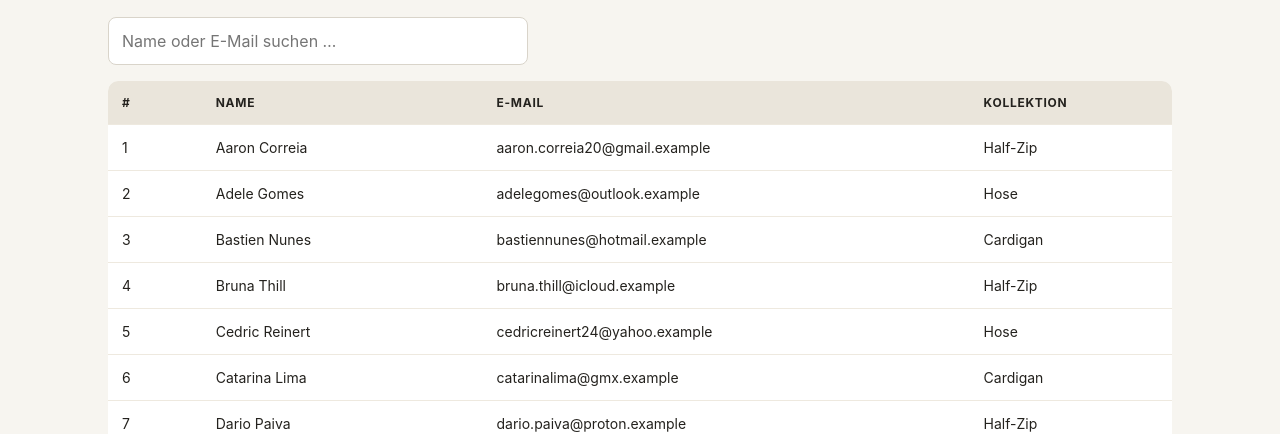
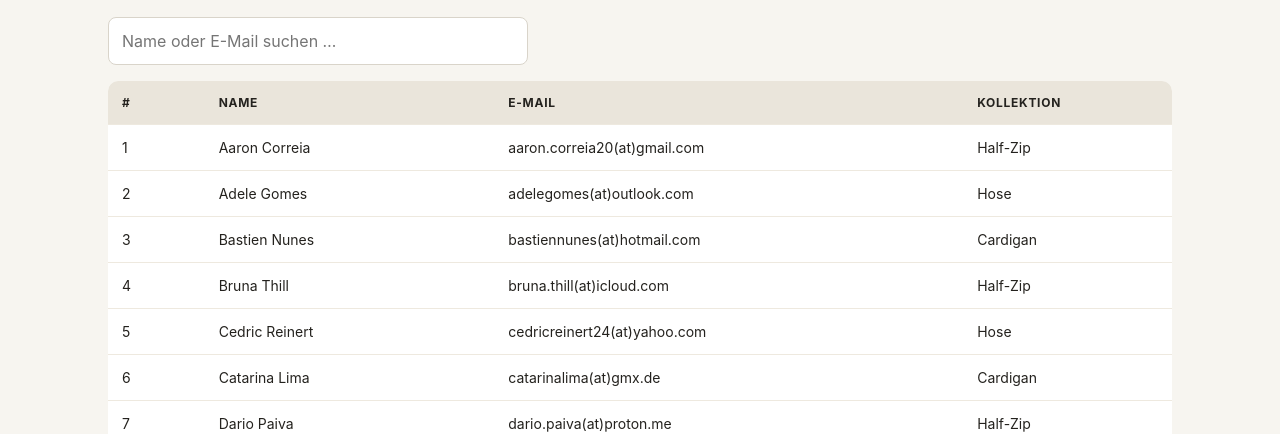
Before and after one commit to stephen6668/Chevalier-et-Roth-, a plain HTML site: page waitlist-preview-180.html in a window 1280 px wide. Shown: the part 370-804 px from the top of the page. Drawn offline with Linux system fonts and the light colour scheme.

Commit message:
Remove reserved example domain references from sample display code

```diff
--- a/waitlist-preview-180.html
+++ b/waitlist-preview-180.html
@@ -8,13 +8,13 @@
 <section class="stats"><div class="stat"><span class="number">180</span><span class="muted">Beispielprofile</span></div><div class="stat"><span class="number">90</span><span class="muted">Männer</span></div><div class="stat"><span class="number">90</span><span class="muted">Frauen</span></div></section>
 <input id="search" type="search" placeholder="Name oder E-Mail suchen …" aria-label="Profile suchen">
 <div style="overflow:auto"><table><thead><tr><th>#</th><th>Name</th><th>E-Mail</th><th>Kollektion</th></tr></thead><tbody id="records"></tbody></table></div>
-<p class="muted">Die Adressen nutzen die reservierte .example-Endung, damit keine fremden Postfächer betroffen sind. Für einen echten Datenbanktest ist eine getrennte Appwrite-Testumgebung erforderlich.</p></main>
+<p class="muted">Die angezeigten Adressen sind fiktive Platzhalter mit (at). Sie sind keine Kontaktadressen. Für einen echten Datenbanktest ist eine getrennte Appwrite-Testumgebung sinnvoll.</p></main>
 <script>
 const firstM=['Aaron','Bastien','Cedric','Dario','Emanuel','Fabio','Goncalo','Henri','Isaac','Joris','Kilian','Leandro','Marius','Noah','Otto','Pascal','Quentin','Rui','Stefan','Tiago','Ugo','Valentin','William','Xavier','Yann','Zachary','Alberto','Benoit','Cristiano','Damien'];
 const firstF=['Adele','Bruna','Catarina','Delphine','Estelle','Flavia','Giulia','Helena','Iris','Jade','Klara','Livia','Maelle','Naomi','Oceane','Pia','Roxane','Selena','Tania','Uma','Vera','Wendy','Xenia','Yara','Zara','Aurelia','Bettina','Celine','Daphne','Emilia'];
 const surnames=['Correia','Da Silva','Reis','Borges','Neves','Teixeira','Rocha','Fonseca','Machado','Pinto','Lima','Gomes','Barros','Monteiro','Mendes','Leite','Duarte','Cardoso','Azevedo','Ribeiro','Freitas','Paiva','Nunes','Dias','Amaral','Coelho','Marques','Vieira','Figueiredo','Tavares','Faber','Bour','Krier','Thill','Reuter','Kremer','Schroeder','Franck','Jung','Kaufmann','Schmitten','Diederich','Pauly','Wolff','Reinert'];
-const hosts=['gmail.example','outlook.example','hotmail.example','icloud.example','yahoo.example','gmx.example','proton.example','mail.example'];
+const hosts=['gmail.com','outlook.com','hotmail.com','icloud.com','yahoo.com','gmx.de','proton.me','mail.com'];
 const norm=s=>s.normalize('NFD').replace(/[\u0300-\u036f]/g,'').toLowerCase().replace(/[^a-z]/g,'');
-const people=Array.from({length:180},(_,i)=>{const woman=i%2===1;const first=(woman?firstF:firstM)[Math.floor(i/2)%30];const last=surnames[(i*11+Math.floor(i/30))%surnames.length];const email=norm(first)+(i%3===0?'.':'')+norm(last)+(i%4===0?(20+i%77):'')+'@'+hosts[i%hosts.length];return {name:first+' '+last,email,collection:i%3===0?'Half-Zip':i%3===1?'Hose':'Cardigan'}});
+const people=Array.from({length:180},(_,i)=>{const woman=i%2===1;const first=(woman?firstF:firstM)[Math.floor(i/2)%30];const last=surnames[(i*11+Math.floor(i/30))%surnames.length];const email=norm(first)+(i%3===0?'.':'')+norm(last)+(i%4===0?(20+i%77):'')+'(at)'+hosts[i%hosts.length];return {name:first+' '+last,email,collection:i%3===0?'Half-Zip':i%3===1?'Hose':'Cardigan'}});
 const rows=document.getElementById('records');function render(){const q=document.getElementById('search').value.toLowerCase();const a=people.filter(p=>(p.name+' '+p.email).toLowerCase().includes(q));rows.replaceChildren(...a.map((p,i)=>{const tr=document.createElement('tr');[String(i+1),p.name,p.email,p.collection].forEach((v,j)=>{const td=document.createElement('td');td.textContent=v;if(j===2)td.className='email';tr.append(td)});return tr}))}document.getElementById('search').addEventListener('input',render);render();
 </script></body></html>
```
